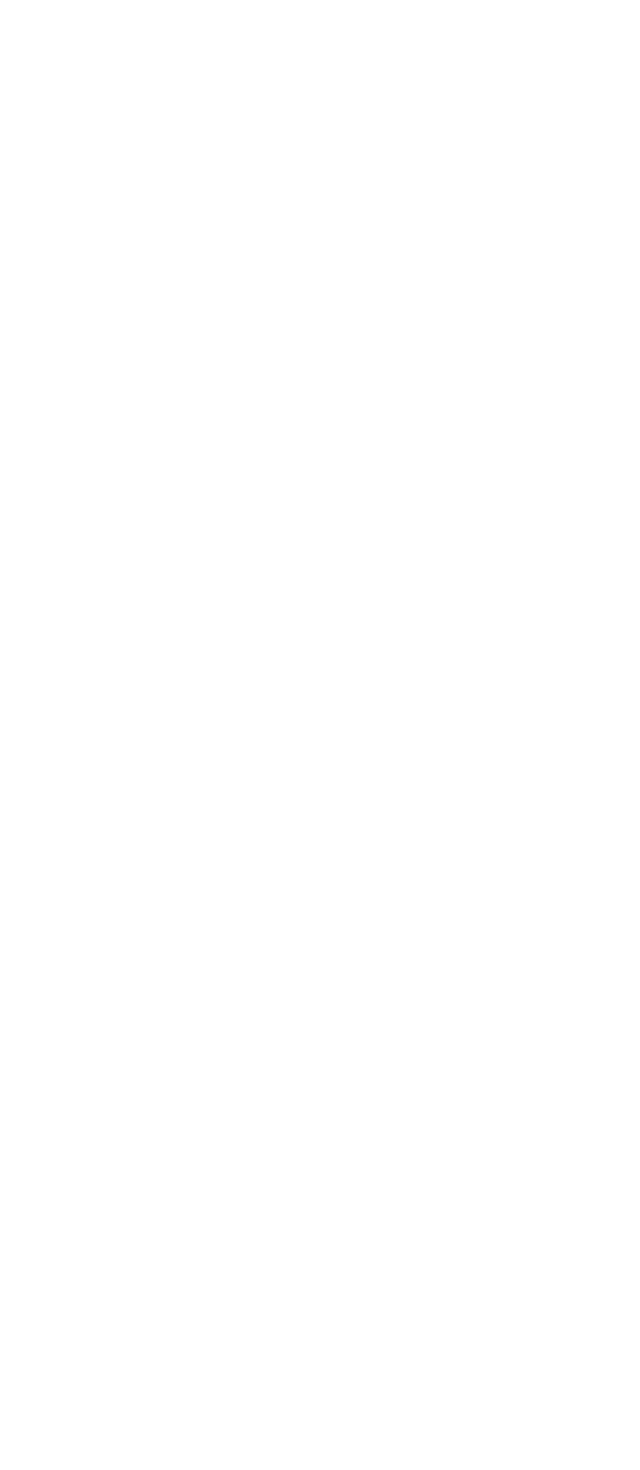
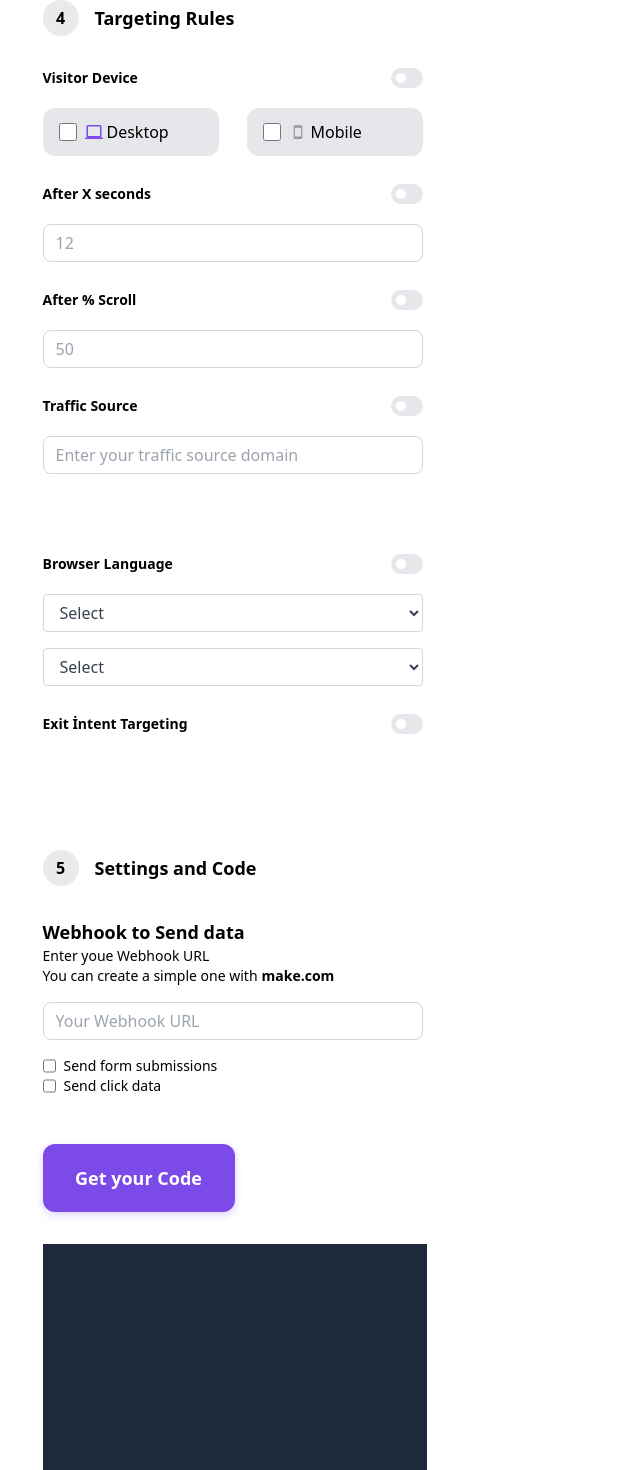
Before and after one commit to mrtksknn/popupsmart-modal-widget, a Next.js app: page / in a window 1280 px wide. Shown: the part 4240-5710 px from the top of the page, without its empty margins (0-640 px from the left). Before the commit the page ends 4168 px from the top, so only its background shows below. Built offline with nearby package versions, Linux system fonts and the light colour scheme.

Commit message:
created and done popup generate steps

```diff
--- a/components/Home/index.js
+++ b/components/Home/index.js
@@ -3,6 +3,8 @@ import Intro from '../Intro';
 import Statistics from '../Statistics';
 import Template from '../Template';
 import Content from '../Content';
+import Rules from '../Rules';
+import Settings from '../Settings';
 
 const displayName = 'Home';
 
@@ -14,6 +16,8 @@ const Home = () => (
       <Template />
       <Appearance />
       <Content />
+      <Rules />
+      <Settings />
     </div>
   </div>
 );
--- /dev/null
+++ b/components/Rules/DeviceSelect.js
@@ -0,0 +1,41 @@
+import React from 'react';
+import Image from 'next/image';
+import Comp from '../../assets/others/computer.svg';
+import Phone from '../../assets/others/phone.svg';
+
+const DeviceSelect = () => (
+  <div className="Device flex w-full justify-between">
+    <div className="bg-gray-200 flex items-center rounded-xl p-4 h-12 w-44">
+      <input
+        className="mr-2"
+        readOnly
+        type="checkbox"
+      />
+      <Image
+        alt="computer" height="14"
+        src={Comp}
+        width="18"
+      />
+      <p className="text-base font-normal ml-1">
+        Desktop
+      </p>
+    </div>
+    <div className="bg-gray-200 flex items-center rounded-xl p-4 h-12 w-44">
+      <input
+        className="mr-3"
+        readOnly
+        type="checkbox"
+      />
+      <Image
+        alt="mobile" height="16.5"
+        src={Phone}
+        width="10.5"
+      />
+      <p className="text-base font-normal ml-2">
+        Mobile
+      </p>
+    </div>
+  </div>
+);
+
+export default DeviceSelect;
--- /dev/null
+++ b/components/Rules/ToggleSelect.js
@@ -0,0 +1,50 @@
+import React, {useState} from 'react';
+import {string} from 'prop-types';
+
+const propTypes = {title : string};
+const defaultProps = {title : null};
+
+const ToggleSelect = ({title}) => {
+  const [enabled, setEnabled] = useState(false);
+
+  return (
+    <div className="toogle flex w-full justify-between mt-7 mb-5">
+      <p className="font-semibold text-sm">
+        {title}
+      </p>
+      <div className="flex">
+        <label className="inline-flex relative cursor-pointer">
+          <input
+            checked={enabled} className="sr-only peer" readOnly
+            type="checkbox"
+          />
+          <div
+            className="
+            w-8 h-5
+            after:h-3
+            after:w-3
+            bg-gray-200
+            rounded-full
+            after:border
+            after:mt-1
+            after:absolute
+            after:bg-white
+            after:left-[4px]
+            after:rounded-full
+            after:transition-all
+            peer-checked:bg-purple-600
+            peer-checked:after:translate-x-full"
+            onClick={() => {
+              setEnabled(!enabled);
+            }}
+          />
+        </label>
+      </div>
+    </div>
+  );
+};
+
+ToggleSelect.propTypes = propTypes;
+ToggleSelect.defaultProps = defaultProps;
+
+export default ToggleSelect;
--- /dev/null
+++ b/components/Rules/index.js
@@ -0,0 +1,107 @@
+import React from 'react';
+import DeviceSelect from './DeviceSelect';
+import ToggleSelect from './ToggleSelect';
+
+const Rules = () => (
+  <div className="Rules mt-24 w-96">
+    <div className="container">
+      <div className="flex items-center mb-8">
+        {/* eslint-disable-next-line max-len */}
+        <span className="step-header text-base font-semibold rounded-full flex items-center justify-center w-9 h-9 mr-4">
+          4
+        </span>
+        <span className="text-lg font-semibold">
+          Targeting Rules
+        </span>
+      </div>
+      <ToggleSelect title="Visitor Device" />
+      <DeviceSelect />
+      <ToggleSelect title="After X seconds" />
+      <input
+        className="w-full form-control flex border border-solid border-gray-300 rounded-lg focus:border-blue-600 w-2/5 px-3 py-1.5 mt-4"
+        id="exampleFormControlInput1"
+        placeholder="12"
+        type="text"
+      />
+      <ToggleSelect title="After % Scroll" />
+      <input
+        className="w-full form-control flex border border-solid border-gray-300 rounded-lg focus:border-blue-600 w-2/5 px-3 py-1.5 mt-4"
+        id="exampleFormControlInput1"
+        placeholder="50"
+        type="text"
+      />
+      <ToggleSelect title="Traffic Source" />
+      <input
+        className="w-full form-control flex border border-solid border-gray-300 rounded-lg focus:border-blue-600 w-2/5 px-3 py-1.5 mt-4 mb-20"
+        id="exampleFormControlInput1"
+        placeholder="Enter your traffic source domain"
+        type="text"
+      />
+      <ToggleSelect title="Browser Language" />
+      <select
+        aria-label="Default select example" className="form-select
+        block
+        w-full
+        pl-3
+        py-1.5
+        mb-4
+        text-base
+        font-normal
+        text-gray-700
+        bg-white bg-clip-padding bg-no-repeat
+        border border-solid border-gray-300
+        rounded
+        transition
+        ease-in-out
+        m-0
+        focus:text-gray-700 focus:bg-white focus:border-blue-600 focus:outline-none"
+      >
+        <option selected>
+          Select
+        </option>
+        <option value="1">
+          One
+        </option>
+        <option value="2">
+          Two
+        </option>
+        <option value="3">
+          Three
+        </option>
+      </select>
+      <select
+        aria-label="Default select example" className="form-select
+        block
+        w-full
+        pl-3
+        py-1.5
+        text-base
+        font-normal
+        text-gray-700
+        bg-white bg-clip-padding bg-no-repeat
+        border border-solid border-gray-300
+        rounded
+        transition
+        ease-in-out
+        m-0
+        focus:text-gray-700 focus:bg-white focus:border-blue-600 focus:outline-none"
+      >
+        <option selected>
+          Select
+        </option>
+        <option value="1">
+          One
+        </option>
+        <option value="2">
+          Two
+        </option>
+        <option value="3">
+          Three
+        </option>
+      </select>
+      <ToggleSelect title="Exit İntent Targeting" />
+    </div>
+  </div>
+);
+
+export default Rules;
--- /dev/null
+++ b/components/Settings/index.js
@@ -0,0 +1,61 @@
+import React from 'react';
+
+const Settings = () => (
+  <div className="Settings mt-24">
+    <div className="container">
+      <div className="flex items-center mb-8">
+        {/* eslint-disable-next-line max-len */}
+        <span className="step-header text-base font-semibold rounded-full flex items-center justify-center w-9 h-9 mr-4">
+          5
+        </span>
+        <span className="text-lg font-semibold">
+          Settings and Code
+        </span>
+      </div>
+      <p className="text-lg font-semibold">
+        Webhook to Send data
+      </p>
+      <p className="text-sm font-normal">
+        Enter youe Webhook URL
+      </p>
+      <p className="text-sm font-normal flex">
+        You can  create a simple one with
+        <p className="font-semibold ml-1">
+          make.com
+        </p>
+      </p>
+      <input
+        className="w-full form-control flex border border-solid border-gray-300 rounded-lg focus:border-blue-600 w-2/5 px-3 py-1.5 mt-4 mb-4"
+        id="exampleFormControlInput1"
+        placeholder="Your Webhook URL"
+        type="text"
+      />
+      <div className="flex">
+        <input
+          className="mr-2"
+          readOnly
+          type="checkbox"
+        />
+        <p className="text-sm font-normal">
+          Send form submissions
+        </p>
+      </div>
+      <div className="flex">
+        <input
+          className="mr-2"
+          readOnly
+          type="checkbox"
+        />
+        <p className="text-sm font-normal">
+          Send click data
+        </p>
+      </div>
+      <button className="primary-button rounded-xl text-lg font-medium w-48 h-15 mt-12 px-7 py-5" type="button">
+        Get your Code
+      </button>
+      <div className="bg-slate-800 w-96 h-64 mt-8" />
+    </div>
+  </div>
+);
+
+export default Settings;
--- a/styles/globals.scss
+++ b/styles/globals.scss
@@ -140,3 +140,31 @@ header {
     }
   }
 }
+
+.Rules {
+  width: 100%;
+  max-width: 1195px;
+  .container {
+    width: 100%;
+    max-width: 380px;
+    .peer:checked ~ .peer-checked\:bg-purple-600 {
+      --tw-bg-opacity: 1;
+      background-color: #7D4AEA;
+    }
+    .Device {
+      input {
+        width: 18px;
+        height: 18px;
+    }
+    }
+  }
+}
+
+.Settings {
+  width: 100%;
+  max-width: 1195px;
+  .container {
+    width: 100%;
+    max-width: 380px;
+  }
+}
```
Also changed, not shown: assets/others/computer.svg (added), assets/others/phone.svg (added).
